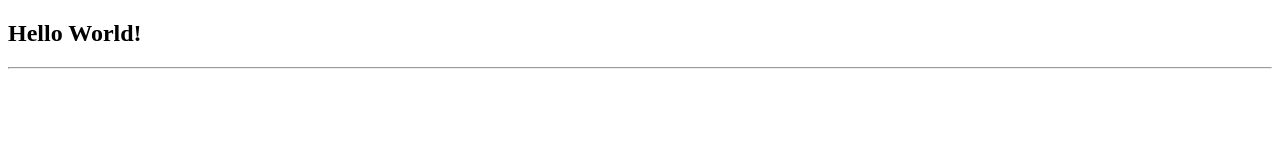
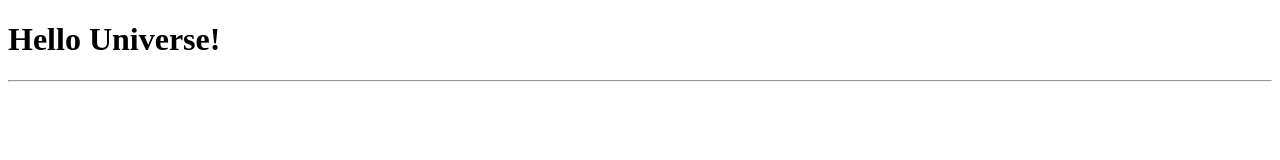
Before and after one commit to herkommer/demo220901, a plain HTML site: page index.html in a window 1280 px wide. Drawn offline with Linux system fonts and the light colour scheme.

Commit message:
updated headline to better suite audience

```diff
--- a/index.html
+++ b/index.html
@@ -7,7 +7,7 @@
     <title>Document</title>
 </head>
 <body>
-    <h2>Hello World!</h2>
+    <h1>Hello Universe!</h1>
     <hr/>
 </body>
 </html>
```
